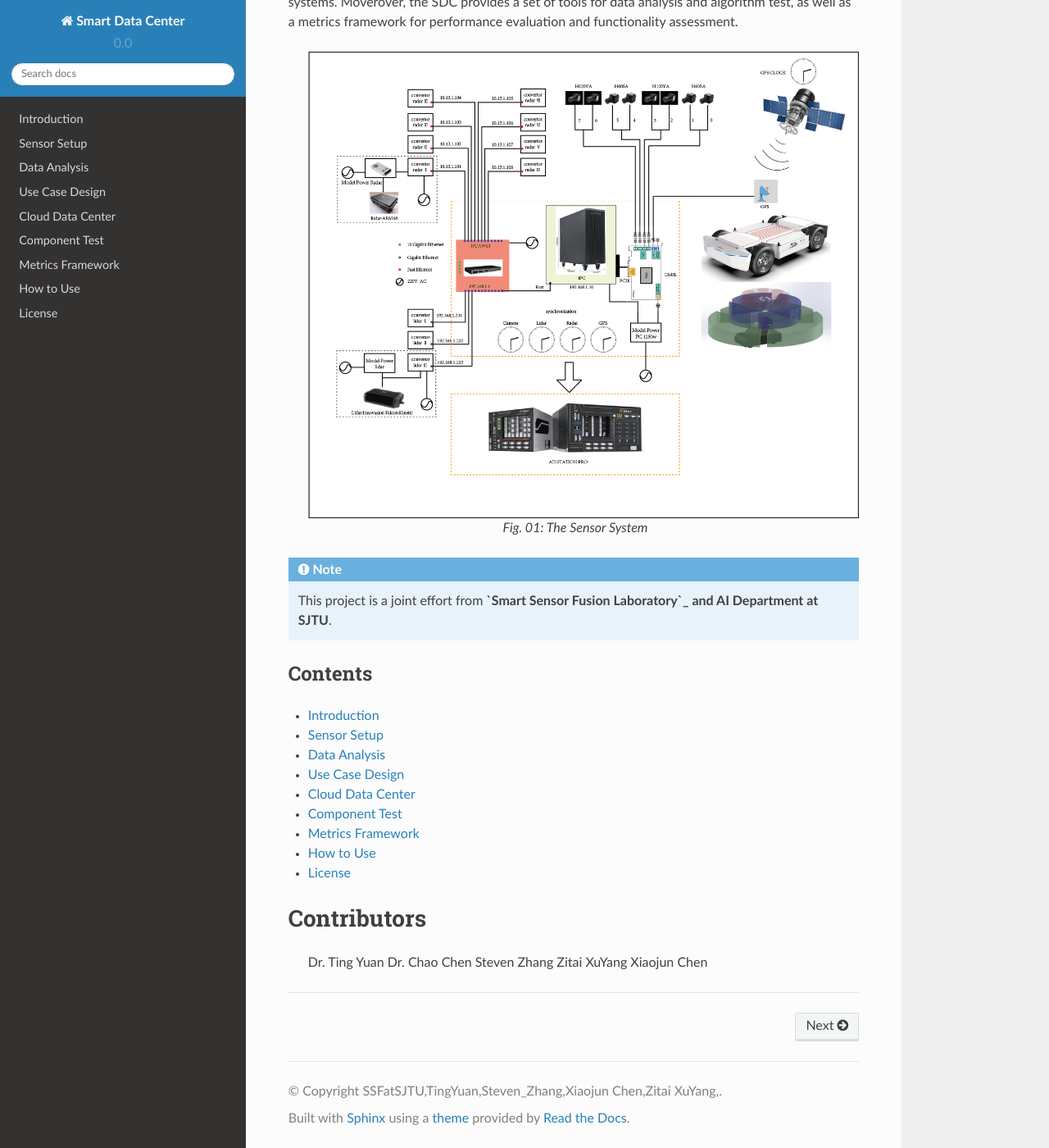
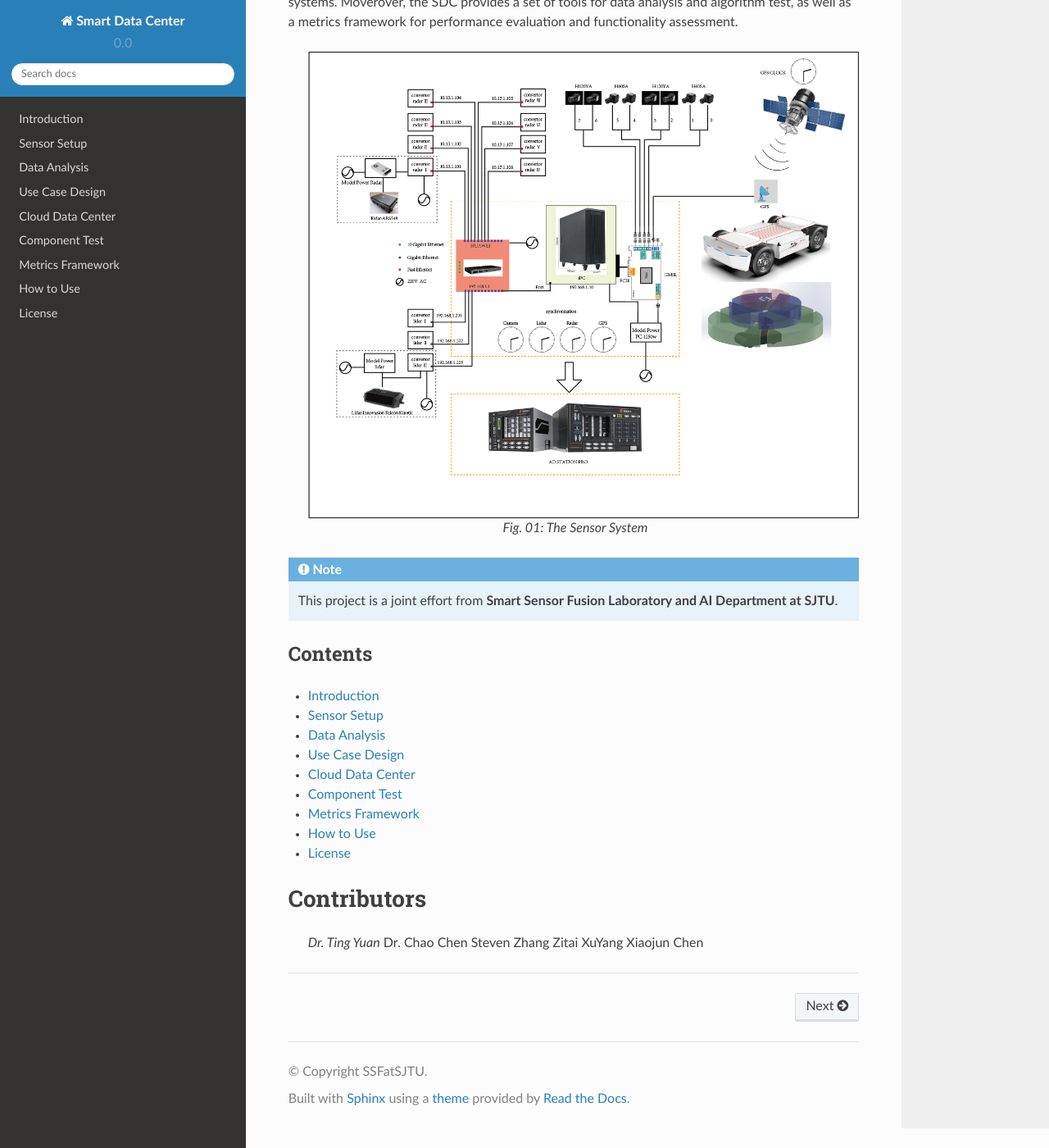
Before and after one commit to fusionSJTU/sdcSJTU, a Sphinx documentation site: the page built from docs/source/index.rst, in a window 1280 px wide and 1400 px high, scrolled down 217 px. Shown: the whole window at 82% size. Built offline with Sphinx 7.4.7 and the Read the Docs theme 2.0.0, drawn with Linux system fonts in a browser that asks for light colours; pages that are not in the unit, such as notebooks, are missing from menus.

Commit message:
some minor changes

```diff
--- a/docs/source/conf.py
+++ b/docs/source/conf.py
@@ -3,11 +3,7 @@
 # -- Project information
 
 project = 'Smart Data Center'
-copyright = 'SSFatSJTU,' \
-    'TingYuan,' \
-    'Steven_Zhang,' \
-    'Xiaojun Chen,' \
-    'Zitai XuYang,' \
+copyright = 'SSFatSJTU'
 
 
 author = 'SSFatSJTU'
--- a/docs/source/index.rst
+++ b/docs/source/index.rst
@@ -13,7 +13,7 @@
 
 .. note::
 
-   This project is a joint effort from **`Smart Sensor Fusion Laboratory`_ and AI Department at SJTU**.
+   This project is a joint effort from **Smart Sensor Fusion Laboratory and AI Department at SJTU**.
 
 Contents
 --------
@@ -37,11 +37,11 @@
 
 Contributors
 ============
-   Dr. Ting Yuan
-   Dr. Chao Chen
-   Steven Zhang
-   Zitai XuYang
-   Xiaojun Chen
+   `Dr. Ting Yuan` \
+   Dr. Chao Chen  \
+   Steven Zhang   \
+   Zitai XuYang   \
+   Xiaojun Chen   \
 
 
 
@@ -52,7 +52,7 @@
 
 .. _Automatica: https://www.sciencedirect.com/journal/automatica
 .. _AviTec: http://www.avitec.com.cn/avitec/?page_id=30
-.. _Smart Sensor Fusion Laboratory: https://www.fusion.edu.cn
+.. _Smart Sensor Fusion Laboratory: https://fusion.sjtu.edu.cn
 .. _Shanghai Jiao Tong University: https://www.sjtu.edu.cn
-.. _SSF: https://www.fusion.edu.cn
+.. _SSF: https://fusion.sjtu.edu.cn
 .. _SJTU: https://www.sjtu.edu.cn
--- a/docs/source/metrics.rst
+++ b/docs/source/metrics.rst
@@ -1,7 +1,7 @@
-Benchmark Metrics
+Metrics Framework
 ===================
 
 .. autosummary::
    :toctree: generated
 
-   Benchmark Metrics
+   Metrics Framework
```
Also changed, not shown: docs/source/contributing.rst (+0 -24 lines).
